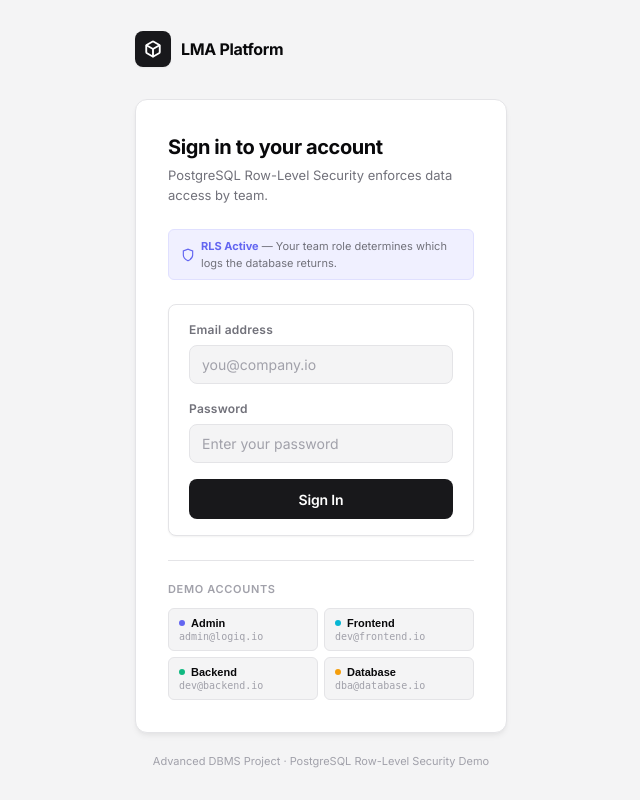
After one commit to Hassan-Sajjad72/log-management-analytics-system, a Flask app: page /login in a window 1280 px wide. The commit adds this page. Shown: the whole page, without its empty margins (319-959 px from the left). Run offline with Flask 3, Linux system fonts and the light colour scheme; some libraries are stand-ins or nearby versions.

Commit message:
feat: add email/password auth with RLS team isolation and admin-only analytics guards

```diff
--- a/backend/app.py
+++ b/backend/app.py
@@ -1,11 +1,31 @@
-from flask import Flask, render_template, request, jsonify, abort
+from flask import Flask, render_template, request, jsonify, abort, session, redirect, url_for
 import analytics_queries
 from db import fetch_all, fetch_one, execute_command
 import queries
 import psycopg2
 import re
+import os
+from werkzeug.security import check_password_hash
 
 app = Flask(__name__)
+app.secret_key = os.getenv('SECRET_KEY', 'dev-secret-key-change-in-production')
+
+TEAMS = [
+    {"id": "Admin",          "label": "Admin",          "icon": "shield",   "color": "#6366f1", "desc": "Full access to all logs and analytics"},
+    {"id": "Frontend Team",  "label": "Frontend Team",  "icon": "monitor",  "color": "#06b6d4", "desc": "Can only see logs from frontend services"},
+    {"id": "Backend Team",   "label": "Backend Team",   "icon": "server",   "color": "#10b981", "desc": "Can only see logs from backend services"},
+    {"id": "Database Team",  "label": "Database Team",  "icon": "database", "color": "#f59e0b", "desc": "Can only see logs from database services"},
+]
+
+def get_current_team():
+    return session.get('team', None)
+
+def require_admin():
+    """Returns a redirect response if user is not Admin, else None."""
+    team = get_current_team()
+    if team != 'Admin':
+        return render_template('forbidden.html', team=team), 403
+    return None
 
 MAX_LIMIT = 500
 
@@ -83,15 +103,46 @@ def handle_not_found(error):
         status_code=404
     ), 404
 
+@app.route('/login', methods=['GET', 'POST'])
+def login():
+    error = None
+    if request.method == 'POST':
+        email = request.form.get('email', '').strip().lower()
+        password = request.form.get('password', '')
+
+        if not email or not password:
+            error = 'Please enter both email and password.'
+        else:
+            user = fetch_one(
+                "SELECT user_id, email, password_hash, full_name, team FROM team_users WHERE email = %s",
+                (email,)
+            )
+            if user and check_password_hash(user['password_hash'], password):
+                session['team'] = user['team']
+                session['user_name'] = user['full_name']
+                session['user_email'] = user['email']
+                return redirect(url_for('dashboard'))
+            else:
+                error = 'Invalid email or password.'
+    return render_template('login.html', error=error)
+
+@app.route('/logout')
+def logout():
+    session.clear()
+    return redirect(url_for('login'))
+
 @app.route('/')
 def dashboard():
+    if not get_current_team():
+        return redirect(url_for('login'))
     summary = fetch_one(queries.dashboard_summary_query())
     recent_logs = fetch_all(queries.recent_logs_query(), (10,))
 
     return render_template(
         "dashboard.html",
         summary = summary,
-        recent_logs = recent_logs
+        recent_logs = recent_logs,
+        current_team = get_current_team()
     )
 
 @app.route('/logs')
@@ -128,6 +179,9 @@ def services():
 
 @app.route("/analytics")
 def analytics():
+    guard = require_admin()
+    if guard: return guard
+
     service_activity = fetch_all(
         analytics_queries.daily_service_activity_query(),
         (20,)
@@ -152,6 +206,9 @@ def analytics():
 
 @app.route("/analytics/olap")
 def olap():
+    guard = require_admin()
+    if guard: return guard
+
     daily_totals = fetch_all(
         analytics_queries.olap_daily_totals_query(),
         (20,)
@@ -182,6 +239,9 @@ def olap():
 
 @app.route("/analytics/refresh", methods=["POST"])
 def refresh_analytics():
+    guard = require_admin()
+    if guard: return guard
+
     refresh_queries = analytics_queries.refresh_materialized_views_queries()
 
     for query in refresh_queries:
--- /dev/null
+++ b/backend/templates/login.html
@@ -0,0 +1,303 @@
+<!DOCTYPE html>
+<html lang="en">
+<head>
+    <meta charset="UTF-8">
+    <meta name="viewport" content="width=device-width, initial-scale=1.0">
+    <title>Sign In — Log Management Analytics</title>
+    <link rel="stylesheet" href="{{ url_for('static', filename='css/style.css') }}">
+    <style>
+        body {
+            background: var(--bg-app);
+            min-height: 100vh;
+            display: flex;
+            align-items: center;
+            justify-content: center;
+        }
+
+        .login-wrapper {
+            width: 100%;
+            max-width: 420px;
+            padding: 24px;
+        }
+
+        /* Brand header — matches sidebar brand */
+        .login-brand {
+            display: flex;
+            align-items: center;
+            gap: 10px;
+            margin-bottom: 32px;
+        }
+        .login-brand .brand-logo {
+            width: 36px; height: 36px;
+            background: var(--accent-color);
+            border-radius: var(--radius-md);
+            display: flex;
+            align-items: center;
+            justify-content: center;
+        }
+        .login-brand .brand-logo svg { color: white; }
+        .login-brand-text {
+            font-size: 16px;
+            font-weight: 700;
+            color: var(--text-primary);
+            letter-spacing: -0.02em;
+        }
+
+        /* Card — matches dashboard cards */
+        .login-card {
+            background: var(--bg-card);
+            border: 1px solid var(--border-subtle);
+            border-radius: var(--radius-lg);
+            padding: 32px;
+            box-shadow: var(--shadow-md);
+        }
+        .login-card h1 {
+            font-size: 20px;
+            font-weight: 700;
+            color: var(--text-primary);
+            letter-spacing: -0.02em;
+            margin-bottom: 4px;
+        }
+        .login-card .subtitle {
+            font-size: 13px;
+            color: var(--text-secondary);
+            margin-bottom: 24px;
+            line-height: 1.5;
+        }
+
+        /* RLS info chip */
+        .rls-chip {
+            display: inline-flex;
+            align-items: center;
+            gap: 6px;
+            background: #f0f0ff;
+            border: 1px solid #e0e0ff;
+            border-radius: var(--radius-sm);
+            padding: 8px 12px;
+            margin-bottom: 24px;
+            width: 100%;
+        }
+        .rls-chip svg { color: #6366f1; flex-shrink: 0; }
+        .rls-chip-text {
+            font-size: 11px;
+            color: var(--text-secondary);
+            line-height: 1.5;
+        }
+        .rls-chip-text strong { color: #6366f1; }
+
+        /* Form — matches .form-group from dashboard */
+        .login-field {
+            margin-bottom: 16px;
+        }
+        .login-field label {
+            display: block;
+            font-size: 12px;
+            font-weight: 600;
+            color: var(--text-secondary);
+            margin-bottom: 6px;
+            letter-spacing: 0.02em;
+        }
+        .login-field input {
+            width: 100%;
+            padding: 10px 12px;
+            font-size: 14px;
+            font-family: inherit;
+            color: var(--text-primary);
+            background: var(--bg-app);
+            border: 1px solid var(--border-subtle);
+            border-radius: var(--radius-md);
+            outline: none;
+            transition: border-color 0.15s ease, box-shadow 0.15s ease;
+        }
+        .login-field input:focus {
+            border-color: var(--border-focus);
+            box-shadow: 0 0 0 3px rgba(24, 24, 27, 0.08);
+        }
+        .login-field input::placeholder {
+            color: var(--text-tertiary);
+        }
+
+        /* Error message */
+        .login-error {
+            background: #fef2f2;
+            border: 1px solid #fecaca;
+            border-radius: var(--radius-sm);
+            padding: 10px 12px;
+            margin-bottom: 16px;
+            font-size: 13px;
+            color: #dc2626;
+            display: flex;
+            align-items: center;
+            gap: 8px;
+        }
+        .login-error svg { flex-shrink: 0; }
+
+        /* Submit — matches primary-button from dashboard */
+        .login-submit {
+            width: 100%;
+            padding: 11px;
+            background: var(--accent-color);
+            color: var(--accent-text);
+            font-size: 14px;
+            font-weight: 600;
+            font-family: inherit;
+            border: none;
+            border-radius: var(--radius-md);
+            cursor: pointer;
+            transition: background 0.15s ease;
+            letter-spacing: -0.01em;
+            margin-top: 4px;
+        }
+        .login-submit:hover {
+            background: var(--accent-hover);
+        }
+
+        /* Demo credentials */
+        .demo-section {
+            margin-top: 24px;
+            padding-top: 20px;
+            border-top: 1px solid var(--border-subtle);
+        }
+        .demo-title {
+            font-size: 11px;
+            font-weight: 600;
+            text-transform: uppercase;
+            letter-spacing: 0.06em;
+            color: var(--text-tertiary);
+            margin-bottom: 10px;
+        }
+        .demo-grid {
+            display: grid;
+            grid-template-columns: 1fr 1fr;
+            gap: 6px;
+        }
+        .demo-user {
+            background: var(--bg-app);
+            border: 1px solid var(--border-subtle);
+            border-radius: var(--radius-sm);
+            padding: 8px 10px;
+            cursor: pointer;
+            transition: all 0.15s ease;
+            text-align: left;
+        }
+        .demo-user:hover {
+            border-color: var(--border-focus);
+            background: var(--bg-hover);
+        }
+        .demo-user-header {
+            display: flex;
+            align-items: center;
+            gap: 6px;
+            margin-bottom: 2px;
+        }
+        .demo-dot {
+            width: 6px; height: 6px;
+            border-radius: 50%;
+            flex-shrink: 0;
+        }
+        .demo-user-team {
+            font-size: 11px;
+            font-weight: 600;
+            color: var(--text-primary);
+        }
+        .demo-user-email {
+            font-size: 10px;
+            color: var(--text-tertiary);
+            font-family: 'SF Mono', 'Cascadia Code', monospace;
+        }
+
+        .login-footer {
+            text-align: center;
+            margin-top: 20px;
+            font-size: 11px;
+            color: var(--text-tertiary);
+        }
+    </style>
+</head>
+<body>
+    <div class="login-wrapper">
+        <div class="login-brand">
+            <div class="brand-logo">
+                <svg width="18" height="18" viewBox="0 0 24 24" fill="none" stroke="currentColor" stroke-width="2.5" stroke-linecap="round" stroke-linejoin="round"><path d="M21 16V8a2 2 0 0 0-1-1.73l-7-4a2 2 0 0 0-2 0l-7 4A2 2 0 0 0 3 8v8a2 2 0 0 0 1 1.73l7 4a2 2 0 0 0 2 0l7-4A2 2 0 0 0 21 16z"></path><polyline points="3.27 6.96 12 12.01 20.73 6.96"></polyline><line x1="12" y1="22.08" x2="12" y2="12"></line></svg>
+            </div>
+            <span class="login-brand-text">LMA Platform</span>
+        </div>
+
+        <div class="login-card">
+            <h1>Sign in to your account</h1>
+            <p class="subtitle">PostgreSQL Row-Level Security enforces data access by team.</p>
+
+            <div class="rls-chip">
+                <svg width="14" height="14" viewBox="0 0 24 24" fill="none" stroke="currentColor" stroke-width="2"><path d="M12 22s8-4 8-10V5l-8-3-8 3v7c0 6 8 10 8 10z"/></svg>
+                <span class="rls-chip-text">
+                    <strong>RLS Active</strong> — Your team role determines which logs the database returns.
+                </span>
+            </div>
+
+            {% if error %}
+            <div class="login-error">
+                <svg width="14" height="14" viewBox="0 0 24 24" fill="none" stroke="currentColor" stroke-width="2"><circle cx="12" cy="12" r="10"/><line x1="15" y1="9" x2="9" y2="15"/><line x1="9" y1="9" x2="15" y2="15"/></svg>
+                {{ error }}
+            </div>
+            {% endif %}
+
+            <form method="POST" action="/login">
+                <div class="login-field">
+                    <label for="email">Email address</label>
+                    <input type="email" id="email" name="email" placeholder="you@company.io" autocomplete="email" required>
+                </div>
+                <div class="login-field">
+                    <label for="password">Password</label>
+                    <input type="password" id="password" name="password" placeholder="Enter your password" autocomplete="current-password" required>
+                </div>
+                <button type="submit" class="login-submit">Sign In</button>
+            </form>
+
+            <div class="demo-section">
+                <div class="demo-title">Demo Accounts</div>
+                <div class="demo-grid">
+                    <button class="demo-user" onclick="fillLogin('admin@logiq.io','admin123')">
+                        <div class="demo-user-header">
+                            <span class="demo-dot" style="background:#6366f1;"></span>
+                            <span class="demo-user-team">Admin</span>
+                        </div>
+                        <div class="demo-user-email">admin@logiq.io</div>
+                    </button>
+                    <button class="demo-user" onclick="fillLogin('dev@frontend.io','frontend123')">
+                        <div class="demo-user-header">
+                            <span class="demo-dot" style="background:#06b6d4;"></span>
+                            <span class="demo-user-team">Frontend</span>
+                        </div>
+                        <div class="demo-user-email">dev@frontend.io</div>
+                    </button>
+                    <button class="demo-user" onclick="fillLogin('dev@backend.io','backend123')">
+                        <div class="demo-user-header">
+                            <span class="demo-dot" style="background:#10b981;"></span>
+                            <span class="demo-user-team">Backend</span>
+                        </div>
+                        <div class="demo-user-email">dev@backend.io</div>
+                    </button>
+                    <button class="demo-user" onclick="fillLogin('dba@database.io','database123')">
+                        <div class="demo-user-header">
+                            <span class="demo-dot" style="background:#f59e0b;"></span>
+                            <span class="demo-user-team">Database</span>
+                        </div>
+                        <div class="demo-user-email">dba@database.io</div>
+                    </button>
+                </div>
+            </div>
+        </div>
+
+        <div class="login-footer">
+            Advanced DBMS Project · PostgreSQL Row-Level Security Demo
+        </div>
+    </div>
+
+    <script>
+    function fillLogin(email, password) {
+        document.getElementById('email').value = email;
+        document.getElementById('password').value = password;
+    }
+    </script>
+</body>
+</html>
```
Also changed, not shown: backend/db.py (+12 -0 lines), backend/static/css/style.css (+75 -0 lines), backend/templates/base.html (+34 -3 lines), backend/templates/forbidden.html (added, +138 -0 lines), sql/schema/06_create_rls_policies.sql (added, +49 -0 lines).
